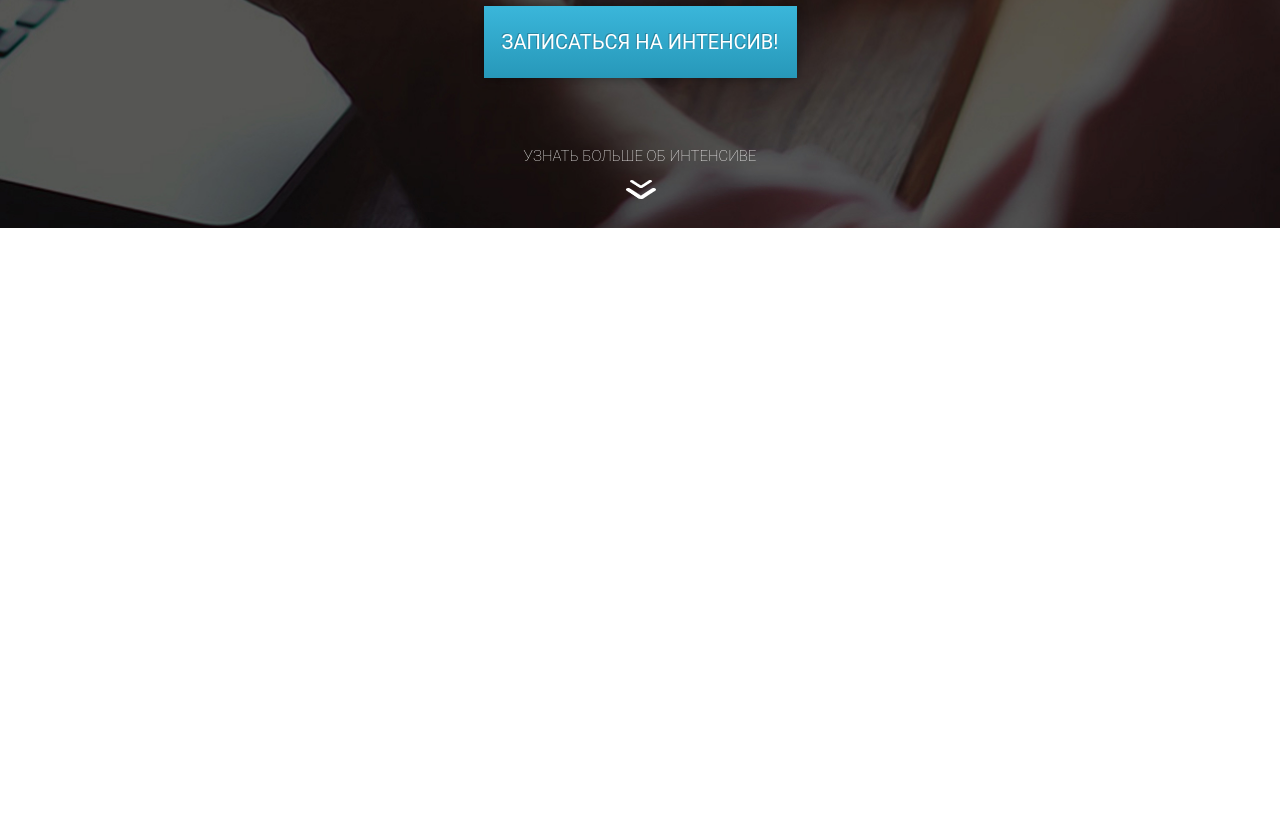
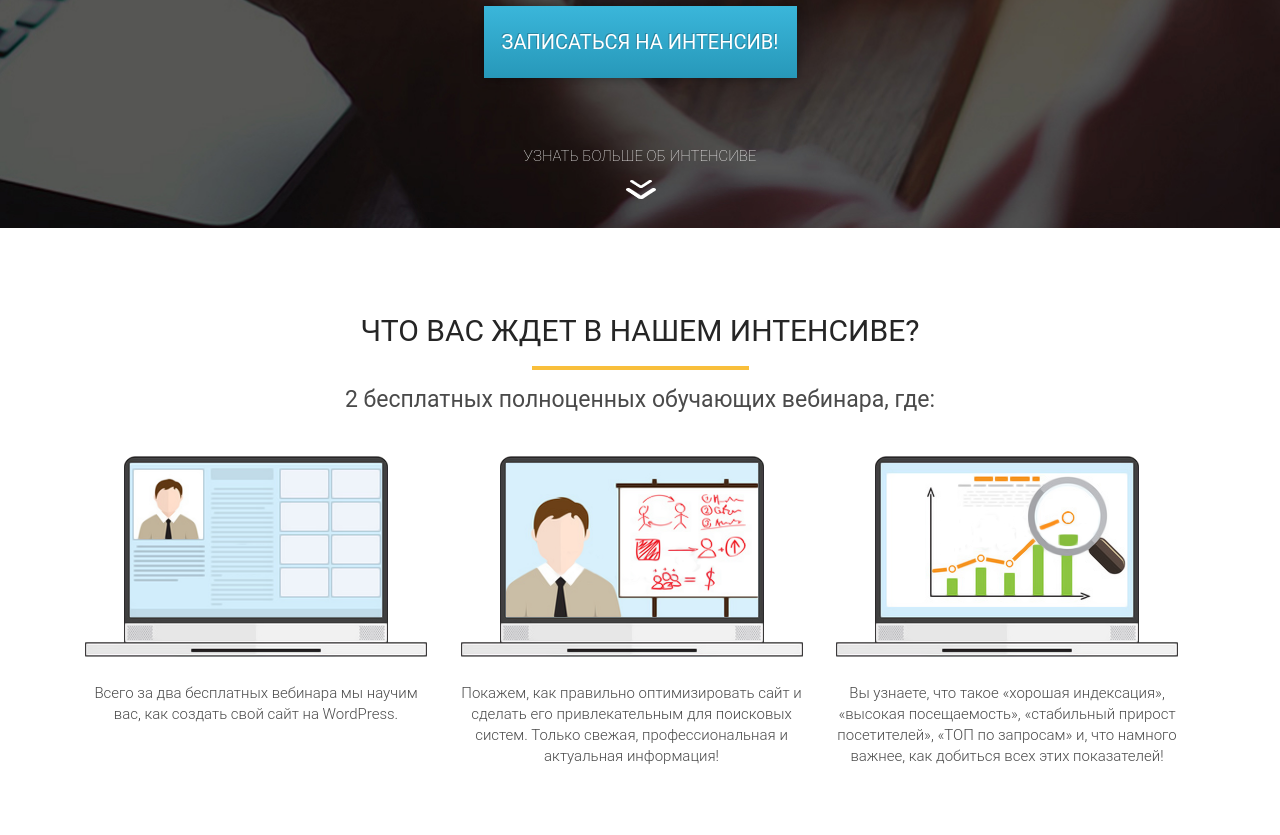
Before and after one commit to LiiaZubova07/WordPress, a plain HTML site: page index.html in a window 1280 px wide. Shown: the part 574-1409 px from the top of the page. Before the commit the page ends 802 px from the top, so only its background shows below. Drawn offline with Linux system fonts and the light colour scheme.

Commit message:
second section is ready

```diff
--- a/index.html
+++ b/index.html
@@ -52,7 +52,33 @@
 	</section>
 	<!----------------------SECTION 1 END----------------------------->
 
+	<!----------------------SECTION 2 START--------------------------->
+	<section class="waiting">
+		<div class="container">
+			<h2 class="waiting__header">Что вас ждет в нашем интенсиве?</h2>
+			<div class="waiting__divider"></div>
+			<div class="waiting__subheader">2 бесплатных полноценных обучающих вебинара,
+				где:</div>
 
+				<div class="waiting__wrapper">
+					<div class="waiting__item">
+						<img src="./assets/icons/waiting_1.png" alt="1" class="waiting__img">
+						<div class="waiting__descr">Всего за два бесплатных вебинара мы научим вас,
+							как создать свой сайт на WordPress. </div>
+					</div>
+					<div class="waiting__item">
+						<img src="./assets/icons/waiting_2.png" alt="2" class="waiting__img">
+						<div class="waiting__descr">Покажем, как правильно оптимизировать сайт и сделать его привлекательным для поисковых систем. Только свежая, профессиональная и актуальная информация!</div>
+					</div>
+					<div class="waiting__item">
+						<img src="./assets/icons/waiting_3.png" alt="3" class="waiting__img">
+						<div class="waiting__descr">Вы узнаете, что такое «хорошая индексация», «высокая посещаемость», «стабильный прирост посетителей», «ТОП по запросам» и, что намного важнее, как добиться всех этих показателей!</div>
+					</div>
+				</div>
+		</div>
+
+	</section>
+	<!----------------------SECTION 2 END----------------------------->
 
 </body>
 
--- a/style.css
+++ b/style.css
@@ -208,3 +208,62 @@ h2.title {
 	margin: 0 auto;
 	margin-top: 15px;
 }
+
+.waiting {
+	height: 607px;
+	background: #FFFFFF;
+	padding: 88px 0 75px 0;
+}
+
+.waiting .waiting__header {
+	font-family: 'Roboto';
+	font-weight: 400;
+	font-size: 30px;
+	line-height: 30px;
+	text-align: center;
+	text-transform: uppercase;
+	color: #252525;
+}
+
+.waiting .waiting__divider {
+	width: 217px;
+	height: 4px;
+	background: #F9BF3B;
+	margin: 0 auto;
+	margin-top: 20px;
+}
+
+.waiting .waiting__subheader {
+	margin-top: 20px;
+	font-family: 'Roboto';
+	font-weight: 400;
+	font-size: 23px;
+	line-height: 20px;
+	text-align: center;
+	color: #4A4A4A;
+}
+
+.waiting .waiting__wrapper {
+	margin-top: 46px;
+}
+
+.waiting .waiting__wrapper .waiting__item {
+	display: inline-block;
+	vertical-align: top;
+	width: 342px;
+	text-align: center;
+	margin: 0 15px;
+}
+
+.waiting .waiting__wrapper .waiting__item .waiting__img {
+	width: 100%;
+}
+
+.waiting .waiting__wrapper .waiting__item .waiting__descr {
+	margin-top: 26px;
+	font-family: 'Roboto';
+	font-weight: 300;
+	font-size: 15px;
+	line-height: 21px;
+	color: #4A4A4A;
+}
```
